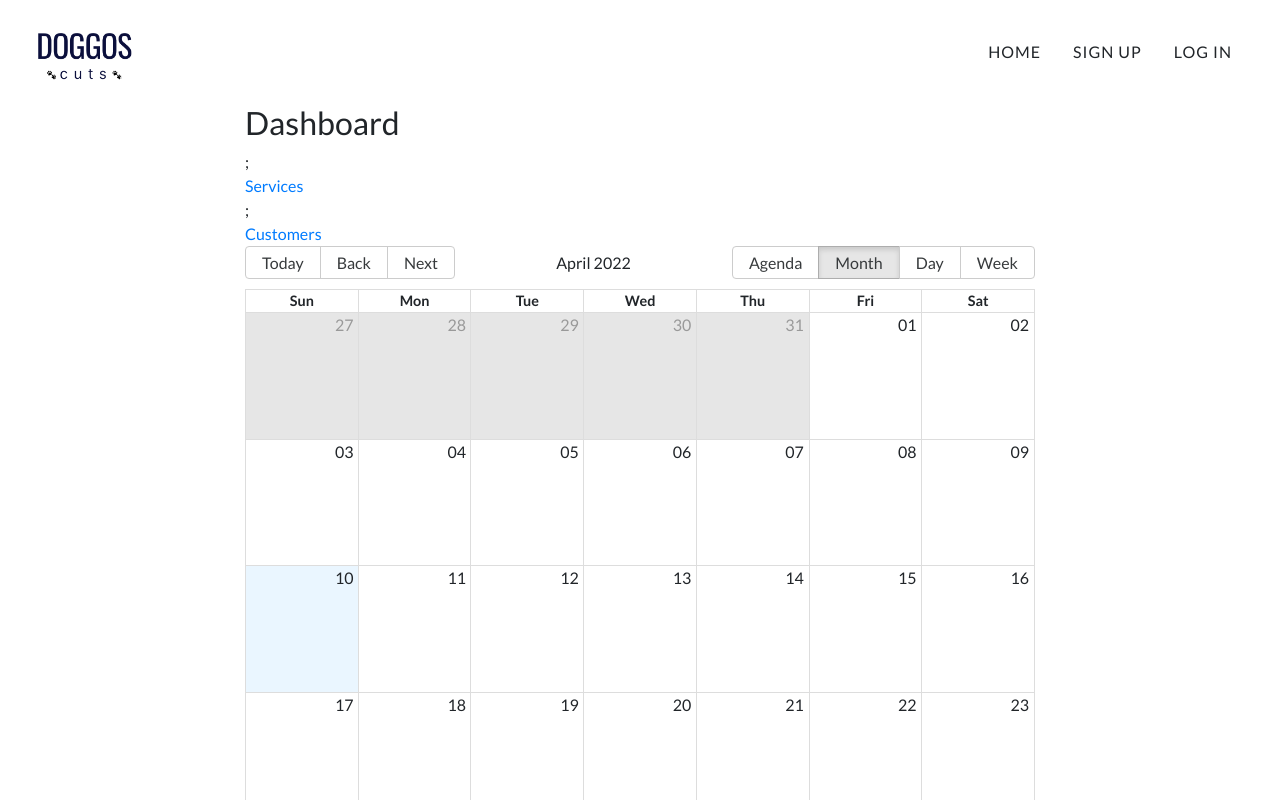
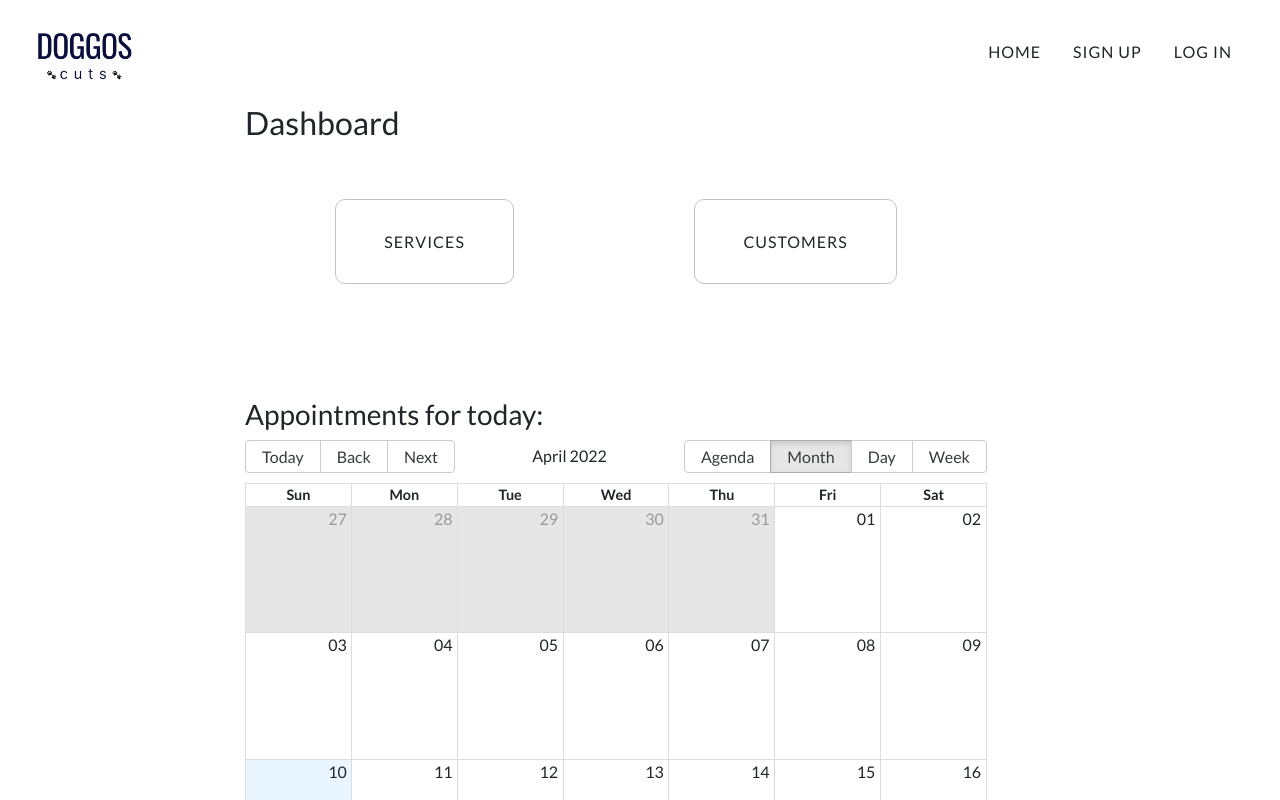
Before and after one commit to Hanna2m/salon_frontend, a React (Create React App) app: page /dashboard in a window 1280 px wide. Shown: the top 800 px of the page. Built offline with nearby package versions, Linux system fonts and the light colour scheme; no server answers.

Commit message:
Dashboard styling

```diff
--- /dev/null
+++ b/src/components/styles/_dashboard.css
@@ -0,0 +1,28 @@
+.dashboard-content {
+  padding: 0 3rem 3rem 0;
+}
+
+.dashboard-card-container {
+  display: flex;
+  justify-content: space-around;
+  padding: 5rem 0;
+}
+
+.dashboard-card {
+  border: 1px solid #c3c3c3;
+  border-radius: 10px;
+  padding: 2rem 3rem;
+  color: inherit;
+  text-transform: uppercase;
+  letter-spacing: 1px;
+}
+
+.dashboard-card:hover {
+  text-decoration: none;
+  color: inherit;
+  background-color: #ebebebc9;
+}
+
+.admin-cal {
+  margin-top: 4rem;
+}
--- a/src/pages/Dashboard.jsx
+++ b/src/pages/Dashboard.jsx
@@ -3,21 +3,35 @@ import { Link, Outlet, useNavigate } from "react-router-dom";
 import { useContext } from "react";
 import AdminCalendar from "../components/AdminCalendar";
 import AuthContext from "../context/AuthProvider";
-
 import Header from "../components/Header";
+import "../components/styles/_dashboard.css";
 
 const Dashboard = () => {
   const navigate = useNavigate();
   return (
-    <>
+    <section className="dashboard">
       <Header />
-      <div className="content">
-        <h2>Dashboard</h2>;<Link to="/services">Services</Link>;
-        <Link to="/customers">Customers</Link>
-        <AdminCalendar />
+      <div className="content dashboard-content">
+        <h2 className="dashboard-title">Dashboard</h2>
+        <div className="dashboard-card-container">
+          <div>
+            <Link className="dashboard-card" to="/services">
+              Services
+            </Link>
+          </div>
+          <div>
+            <Link className="dashboard-card" to="/customers">
+              Customers
+            </Link>
+          </div>
+        </div>
+        <div className="admin-cal">
+          <h3>Appointments for today:</h3>
+          <AdminCalendar />
+        </div>
         <Outlet />
       </div>
-    </>
+    </section>
   );
 };
 
```
